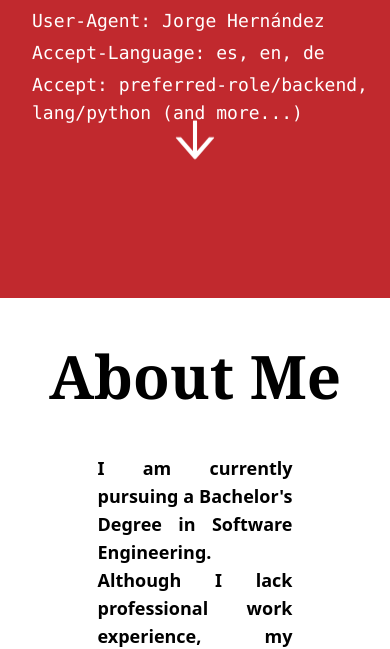
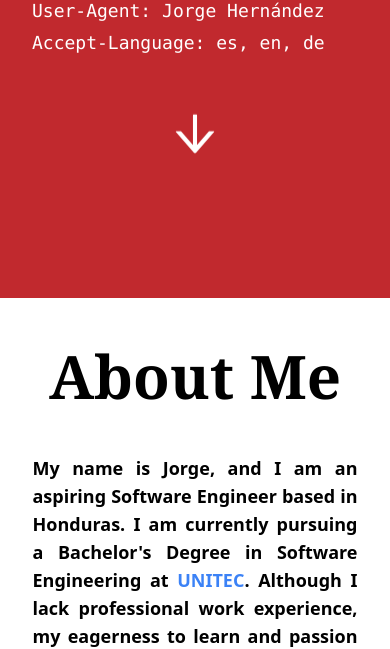
Before and after one commit to fer-hnndz/fer-hnndz.github.io, a React (Vite) app: page / in a window 390 px wide. Shown: the part 546-1195 px from the top of the page. Built offline with nearby package versions, Linux system fonts and the light colour scheme; no server answers.

Commit message:
Improve mobile responsive layout and image not showing

```diff
--- a/src/pages/index.tsx
+++ b/src/pages/index.tsx
@@ -1,6 +1,8 @@
 import { useEffect, useState } from "react";
 import { Card, Tag } from "antd";
 import { ArrowDownOutlined } from "@ant-design/icons";
+import hero from "./static/hero.png";
+
 
 type Repository = { id: number, name: string, description: string, archived: boolean, license: { name: string, spdx_id: string }, language: string, stargazers_count: number, html_url: string }
 
@@ -78,12 +80,11 @@ export default function Index() {
                             <h1 id="world-header" className="text-7xl font-semibold font-serif">{worldText}</h1>
                             <p className="text-lg my-1 font-mono mt-5 ml-2">User-Agent: Jorge Hernández</p>
                             <p className="text-lg my-1 font-mono ml-2">Accept-Language: es, en, de</p>
-                            <p className="text-lg font-mono ml-2">Accept: preferred-role/backend, lang/python (and more...)</p>
                         </div>
 
                         {/* Scroll Icon */}
                         <div
-                            className="text-center mt-auto my-12 md:my-0 md:mt-12 h-fit cursor-pointer"
+                            className="text-center my-16 md:my-0 md:mt-12 h-fit cursor-pointer"
                             onClick={() => scrollTo("projects-header")}
                         >
                             <ArrowDownOutlined className="text-center text-white text-5xl animate-bounce" />
@@ -94,7 +95,7 @@ export default function Index() {
                 {/* Right Image */}
                 <div className="flex">
                     <img
-                        src="../src/assets/hero.png"
+                        src={hero}
                         className="bg-blue-500 rounded-full w-60 h-60 object-cover mx-auto mt-4 md:object-cover md:w-auto md:h-full md:rounded-none md:mt-0"
                         alt="Myself"
                     />
@@ -104,12 +105,12 @@ export default function Index() {
 
             {/* About Me Section */}
             <div className="bg-white text-black">
-                <h1 id="projects-header" className="text-6xl font-semibold py-12 text-center font-serif">
+                <h1 id="about-header" className="text-6xl font-semibold py-12 text-center font-serif">
                     About Me
                 </h1>
 
-                <p className="text-justify text-lg font-semibold w-1/2 mx-auto mb-12">
-                    I am currently pursuing a Bachelor's Degree in Software Engineering.
+                <p className="text-justify text-lg font-semibold w-5/6 md:w-1/2 mx-auto mb-12">
+                    My name is Jorge, and I am an aspiring Software Engineer based in Honduras. I am currently pursuing a Bachelor's Degree in Software Engineering at <a className="text-blue-500" href="https://www.unitec.edu" target="_blank" rel="noopener noreferrer">UNITEC</a>.
                     Although I lack professional work experience, my eagerness to learn and passion for this field have driven me to work on several self-initiated projects.
                     Additionally, I have contributed to improving existing software, such as <i><a className="text-blue-500" href="https://casadavid.org">Casa David</a>'s</i> internal software.
                     <br />
```
Also changed, not shown: 1 other file (tests, documents, lock files or other folders).
